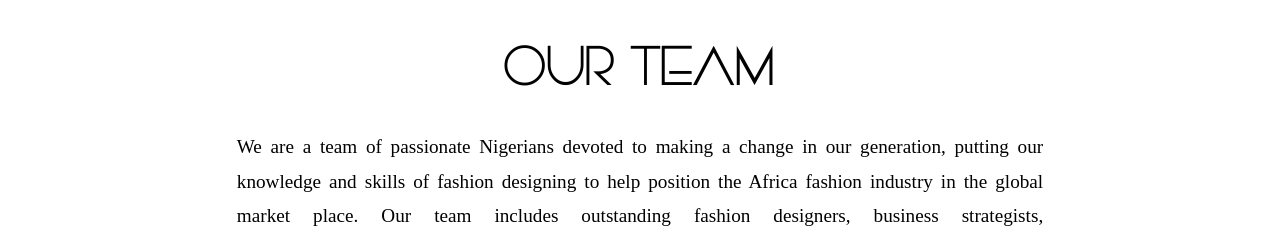
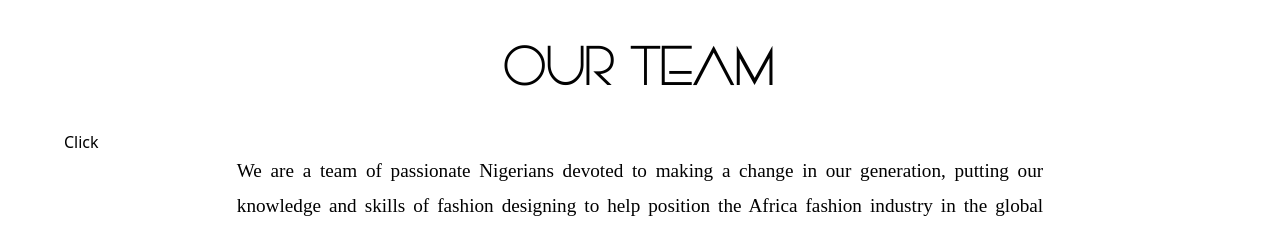
Before and after one commit to mrauthentik/Encanto, a React (Vite) app in the folder alaran/: page /about in a window 1280 px wide. Shown: the part 1480-1708 px from the top of the page. Built offline with nearby package versions, Linux system fonts and the light colour scheme; a web font is replaced by a local one.

Commit message:
added a button to the about page

```diff
--- a/alaran/src/components/AboutPage.jsx
+++ b/alaran/src/components/AboutPage.jsx
@@ -85,6 +85,7 @@ const AboutPage = () => {
       <section className="about-section">
         <main>
           <h2>OUR TEAM</h2>
+          <button> Click</button>
           <p>We are a team of passionate Nigerians devoted to making a change in our generation, putting our knowledge and skills of fashion designing to help position the Africa fashion industry in the global market place. Our team includes outstanding fashion designers, business strategists, media/communication experts and so on. </p>
           <div className="slider-wrapper">
             <button className="nav-button prev" onClick={handlePrev}>
```
